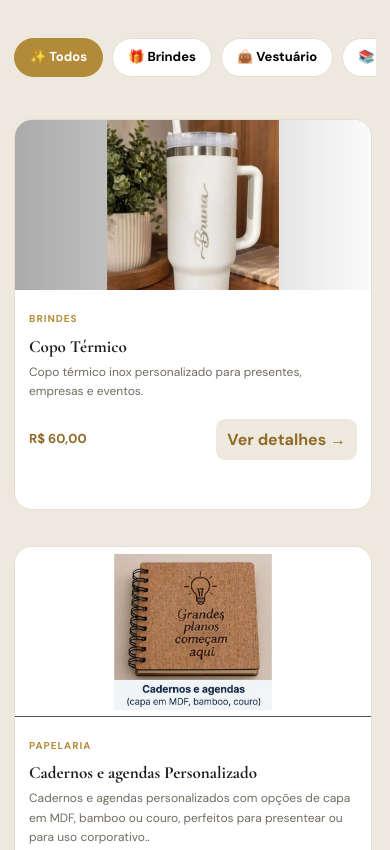
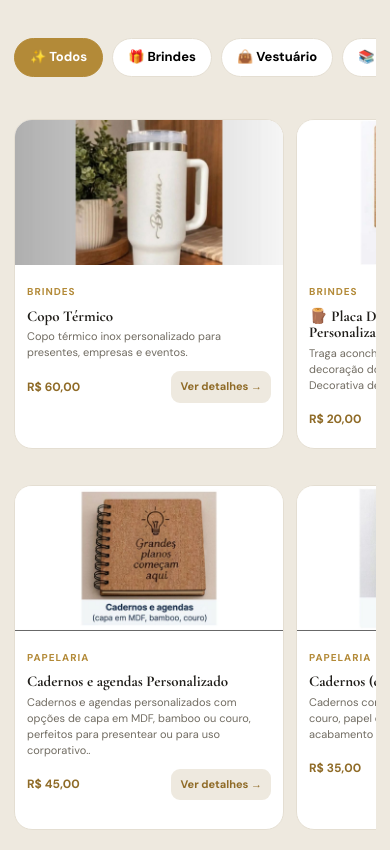
Before and after one commit to SolucoesDigitaisRs/solucao, a plain HTML site: page luminaoficial/index.html in a window 390 px wide. Shown: the part 1482-2332 px from the top of the page. Drawn offline with nearby package versions, Linux system fonts and the light colour scheme.

Commit message:
Add files via upload

```diff
--- a/luminaoficial/css/style.css
+++ b/luminaoficial/css/style.css
@@ -230,7 +230,17 @@ button:focus-visible,a:focus-visible,input:focus-visible{outline:2px solid #B38A
 .product-carousel-arrow:focus-visible{outline:2px solid var(--primary);outline-offset:3px}
 @media(max-width:1000px){.product-grid .product-card{flex-basis:calc((100% - 40px)/3)}}
 @media(max-width:760px){.product-grid{gap:12px;touch-action:auto}.product-grid .product-card{flex-basis:calc((100% - 12px)/2)}.product-image{height:170px}.product-body{padding:14px}.product-body p{font-size:12px}.product-carousel-arrow{display:none}}
-@media(max-width:450px){.product-grid .product-card{flex-basis:100%}}
+@media(max-width:450px){
+  .product-grid{gap:12px}
+  .product-grid .product-card{flex-basis:min(76vw,270px)}
+  .product-image{height:145px}
+  .product-body{padding:12px}
+  .product-body h3{font-size:15px;margin:5px 0}
+  .product-body p{font-size:11px;line-height:1.45;min-height:32px}
+  .product-footer{gap:8px;margin-top:10px}
+  .product-footer button{padding:7px 9px;font-size:11px;white-space:nowrap}
+  .product-price{font-size:12px}
+}
 
 
 .quote-address-toggle{display:inline-flex;align-items:center;gap:7px;border:1px solid #D8CBAE;border-radius:999px;background:#FBF8F0;color:#76591F;padding:8px 13px;font:600 12px "DM Sans",sans-serif;cursor:pointer;transition:background .18s,border-color .18s}
```
